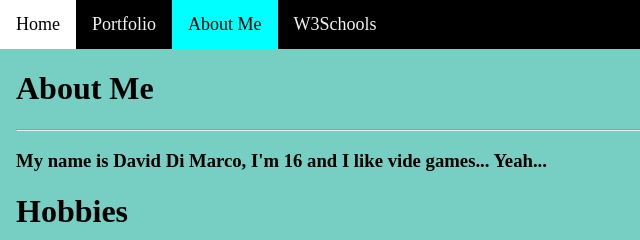
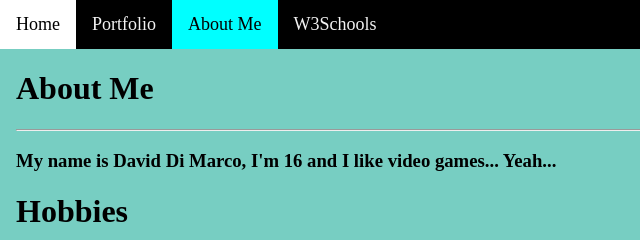
Before and after one commit to ddimarco794/ddimarco794.github.io, a plain HTML site: page my_website/aboutme.html in a window 1280 px wide. Shown: the top 240 px of the page, 0-640 px from the left. Drawn offline with Linux system fonts and the light colour scheme.

Commit message:
Update #14

```diff
--- a/my_website/aboutme.html
+++ b/my_website/aboutme.html
@@ -43,7 +43,7 @@ body {margin:0;}
 <div style="padding-left:16px">
   <h1>About Me</h1>
   <hr>
-  <h3>My name is David Di Marco, I'm 16 and I like vide games... Yeah...</h3>
+  <h3>My name is David Di Marco, I'm 16 and I like video games... Yeah...</h3>
   <h1>Hobbies</h1>
   <p>My favorite game is Fortnite. Because I'm a no life, here is my Fortnite Stats:</p>
   <a href="https://fortnitetracker.com/profile/psn/FlameFinesse" target="_blank"><h3>Fortnite Stats (PS4)</h3></a>
```
